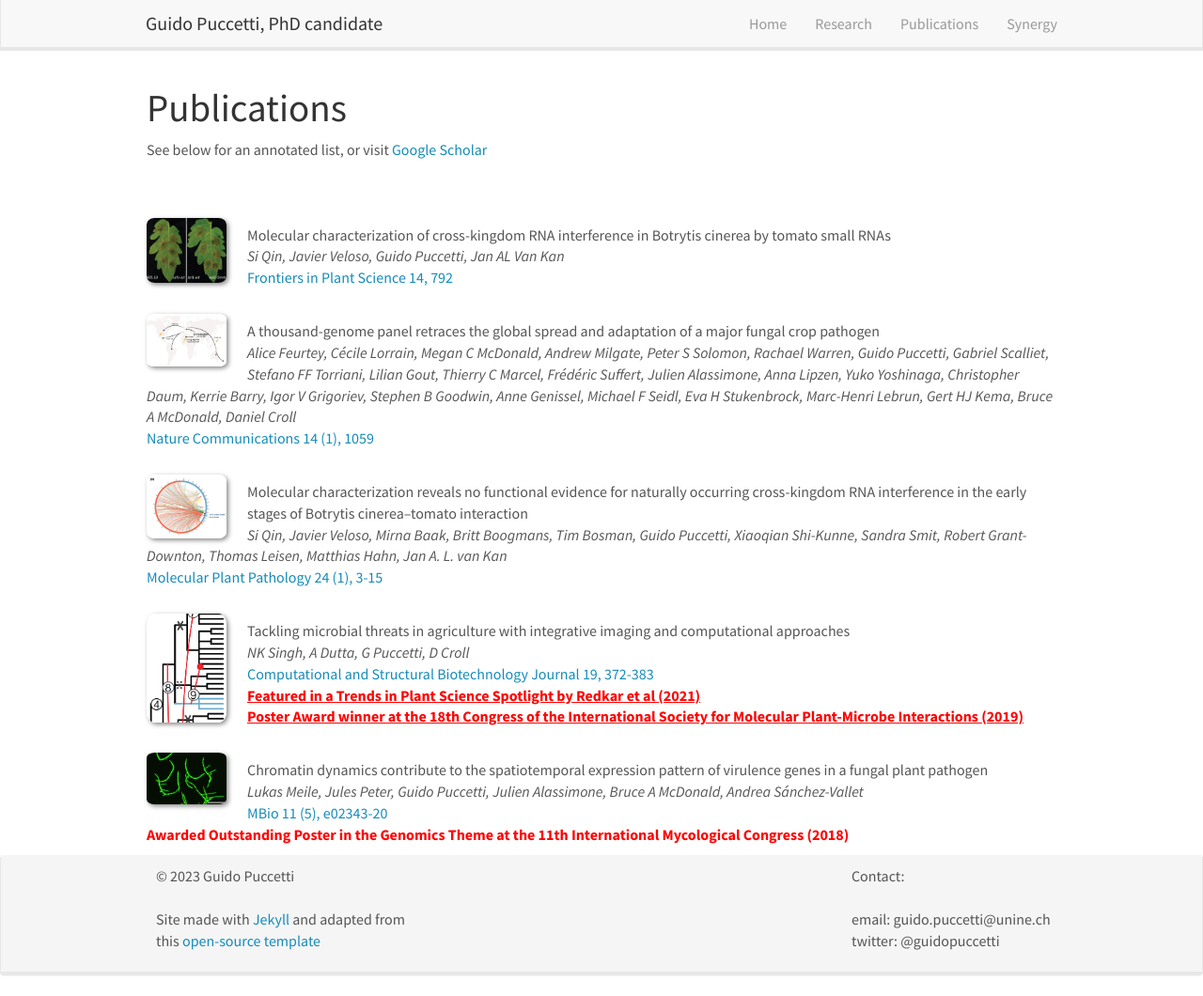
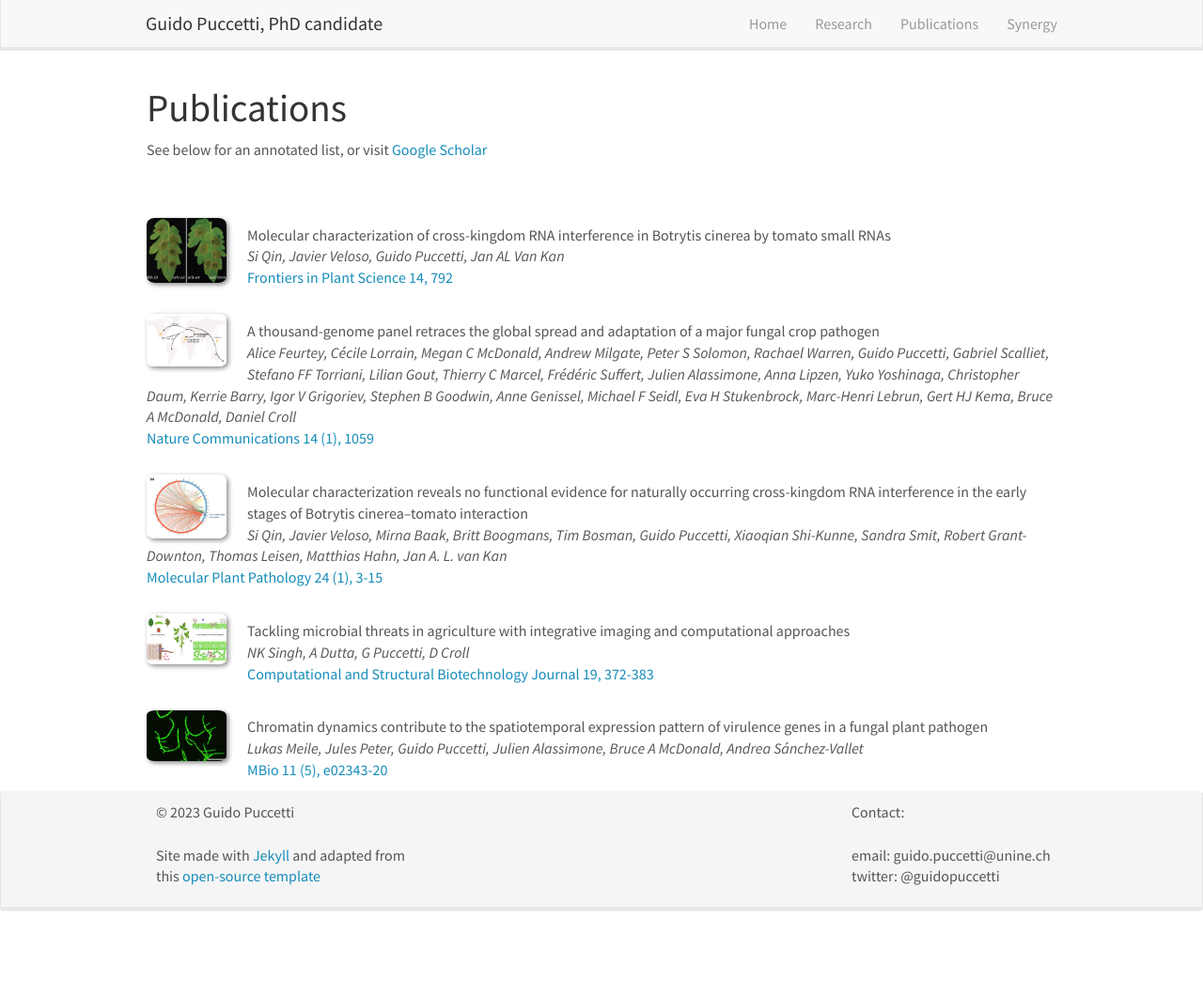
Before and after one commit to guidopuccetti/guidopuccetti.github.io, a Jekyll site: the page built from _pages/publications.md, in a window 1280 px wide and 1060 px high. Shown: the whole window at 94% size. Built offline with Jekyll 4.4.1, drawn with Linux system fonts in a browser that asks for light colours; nearby versions of some CDN libraries.

Commit message:
Update publist.yml

```diff
--- a/_data/publist.yml
+++ b/_data/publist.yml
@@ -29,14 +29,14 @@
   news1:
 
 - title: "Tackling microbial threats in agriculture with integrative imaging and computational approaches"
-  image: cbsA.png
+  image: Fig4.png
   description:
   authors: NK Singh, A Dutta, G Puccetti, D Croll
   link:
     url: https://doi.org/10.1016/j.csbj.2020.12.018
     display:  Computational and Structural Biotechnology Journal 19, 372-383
   highlight:
-  news1: <a style="color:#FF0000; text-decoration:underline" href="https://www.sciencedirect.com/science/article/pii/S1360138521000613?via%3Dihub">Featured in a Trends in Plant Science Spotlight by Redkar et al (2021)</a><br /><a style="color:#FF0000; text-decoration:underline" href="https://www.ismpmi.org/Community/Interactions/Lists/Posts/Post.aspx?ID=280">Poster Award winner at the 18th Congress of the International Society for Molecular Plant-Microbe Interactions (2019)</a>
+  news1:
 
 - title: "Chromatin dynamics contribute to the spatiotemporal expression pattern of virulence genes in a fungal plant pathogen"
   image: Fig5.png
@@ -46,4 +46,4 @@
     url:  https://doi.org/10.1128/mbio.02343-20
     display:  MBio 11 (5), e02343-20
   highlight:
-  news1: <a style="color:#FF0000" >Awarded Outstanding Poster in the Genomics Theme at the 11th International Mycological Congress (2018)</a>
+  news1:
```
